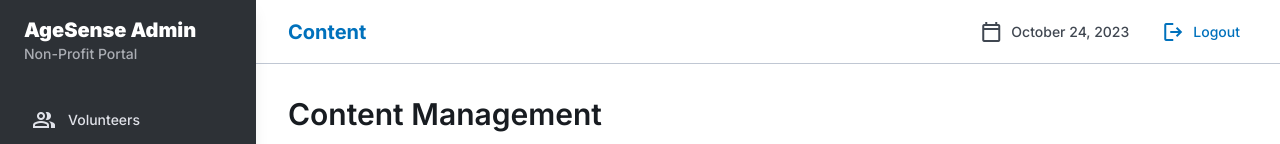
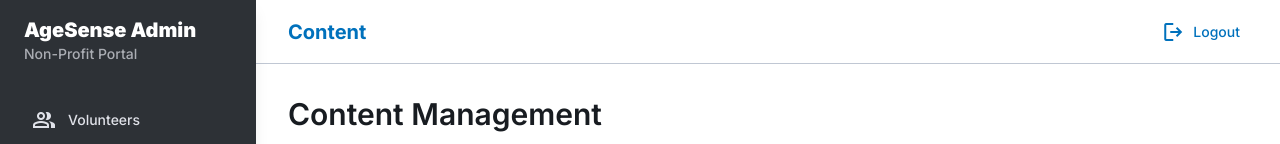
Before and after one commit to asiwebmubz-cell/agesense, a Next.js app in the folder frontend/: page /admin/content in a window 1280 px wide. Shown: the top 144 px of the page. Built offline with nearby package versions, Linux system fonts and the light colour scheme; no server answers.

Commit message:
feat: implement admin dashboard layout with navigation sidebar and header

```diff
--- a/frontend/src/app/admin/(dashboard)/layout.tsx
+++ b/frontend/src/app/admin/(dashboard)/layout.tsx
@@ -75,10 +75,6 @@
             </h2>
           </div>
           <div className="flex items-center gap-6">
-            <div className="hidden lg:flex items-center gap-2 text-on-surface-variant">
-              <span className="material-symbols-outlined text-[20px]">calendar_today</span>
-              <span className="text-sm font-medium">October 24, 2023</span>
-            </div>
             <button
               onClick={() => {
                 logout();
```
